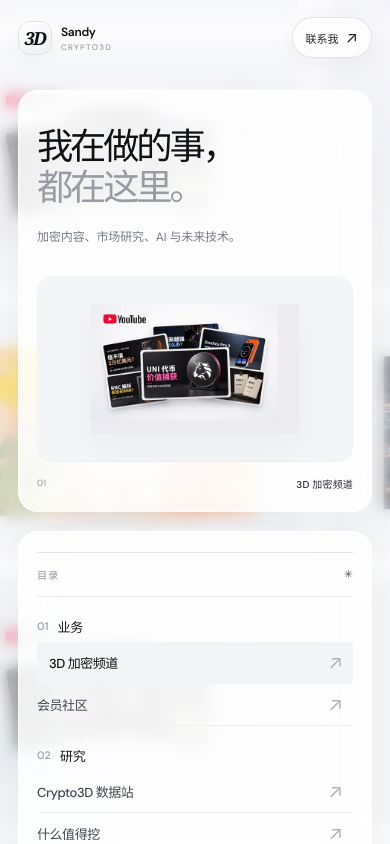
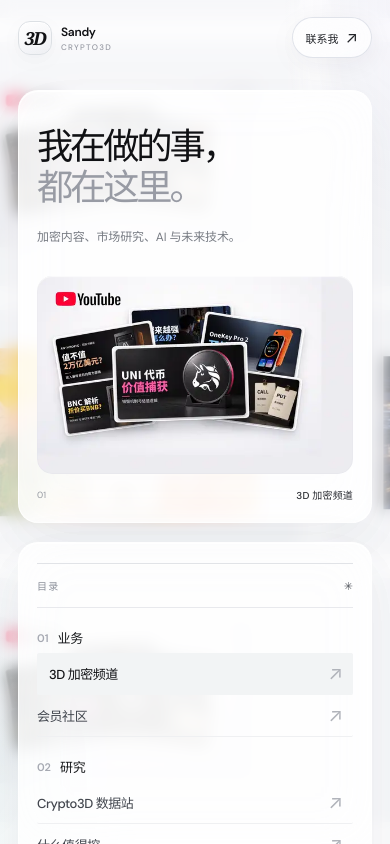
Before and after one commit to BitPickles/sandy-portfolio, a React (Vite) app: page / in a window 390 px wide. Built offline with nearby package versions, Linux system fonts and the light colour scheme.

Commit message:
Fill the homepage preview with rounded artwork

```diff
--- a/src/BusinessOverview.jsx
+++ b/src/BusinessOverview.jsx
@@ -26,7 +26,7 @@ export function BusinessOverview({ projects, onOpen, onContact, visible, introPl
           <p className="overview-description">加密内容、市场研究、AI 与未来技术。</p>
 
           <div className="overview-feature" aria-live="polite">
-            <div className={`overview-feature-mat art-${focusProject.id}`} key={focusProject.id}>
+            <div className="overview-feature-mat" key={focusProject.id}>
               <img src={focusProject.previewImage} alt={`${focusProject.name} 的项目封面`} />
             </div>
             <div className="overview-feature-caption"><span>{focusProject.number}</span><span>{focusProject.name}</span></div>
--- a/src/styles.css
+++ b/src/styles.css
@@ -200,12 +200,9 @@ button:focus-visible,a:focus-visible{outline:2px solid #6c54d8;outline-offset:4p
 .overview-story h2 em{font-style:normal;color:#989ba4;font-weight:400}
 .overview-description{margin:0;color:#777b83;font-size:clamp(13px,1.08vw,15px);line-height:1.9;letter-spacing:-.01em}
 .overview-feature{margin-top:38px}
-.overview-feature-mat{display:grid;place-items:center;aspect-ratio:1.82;min-height:195px;border-radius:22px;background:#f4f5f7;overflow:hidden;position:relative;animation:feature-mat-enter .3s cubic-bezier(.16,1,.3,1) both}
+.overview-feature-mat{aspect-ratio:8 / 5;border-radius:22px;background:#f4f5f7;overflow:hidden;position:relative;animation:feature-mat-enter .3s cubic-bezier(.16,1,.3,1) both}
 .overview-feature-mat::after{content:'';position:absolute;inset:0;border-radius:inherit;pointer-events:none;box-shadow:inset 0 1px 1px rgba(255,255,255,.8),inset 0 0 0 1px rgba(190,193,200,.1)}
-.overview-feature-mat img{width:77%;height:80%;object-fit:contain;filter:drop-shadow(0 13px 18px rgba(24,24,36,.035))}
-.overview-feature-mat.art-research img{width:70%}
-.overview-feature-mat.art-mining img{width:62%}
-.overview-feature-mat.art-members img{width:82%}
+.overview-feature-mat img{position:absolute;inset:0;display:block;width:100%;height:100%;object-fit:cover;border-radius:inherit}
 .overview-feature-caption{display:flex;justify-content:space-between;gap:12px;align-items:center;margin-top:14px;font-size:11px;color:#9498a0;letter-spacing:.02em}
 .overview-feature-caption>span:last-child{color:#282a30;font-weight:500;white-space:nowrap}
 @keyframes feature-mat-enter{0%{opacity:.35;filter:blur(5px);transform:scale(.975)}100%{opacity:1;filter:blur(0);transform:scale(1)}}
@@ -238,7 +235,6 @@ button:focus-visible,a:focus-visible{outline:2px solid #6c54d8;outline-offset:4p
   .overview-story h2{font-size:clamp(54px,8vw,85px)}
   .overview-description{font-size:14px}
   .overview-feature{width:min(620px,100%)}
-  .overview-feature-mat{min-height:0}
   .overview-directory{width:100%}
 }
 @media(max-width:600px){
@@ -254,7 +250,7 @@ button:focus-visible,a:focus-visible{outline:2px solid #6c54d8;outline-offset:4p
   .overview-story h2{font-size:clamp(34px,9.3vw,55px);margin:15px 0 17px}
   .overview-description{font-size:12px;line-height:1.85}
   .overview-feature{margin-top:28px}
-  .overview-feature-mat{aspect-ratio:1.7;border-radius:15px}
+  .overview-feature-mat{border-radius:15px}
   .overview-feature-caption{font-size:9px;gap:6px}
   .overview-feature-caption>span:last-child{font-size:10px}
   .overview-directory-intro{padding:14px 0}
```
Also changed, not shown: 1 other file (tests, documents, lock files or other folders).
